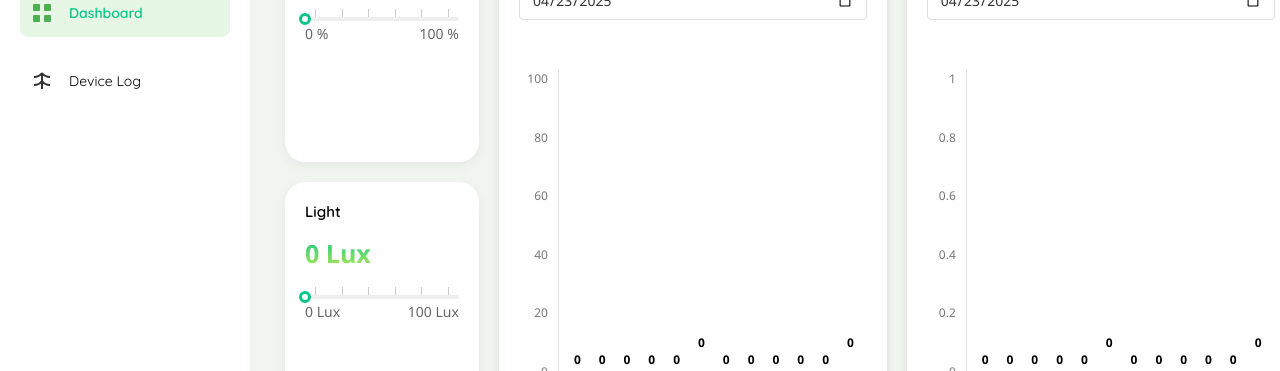
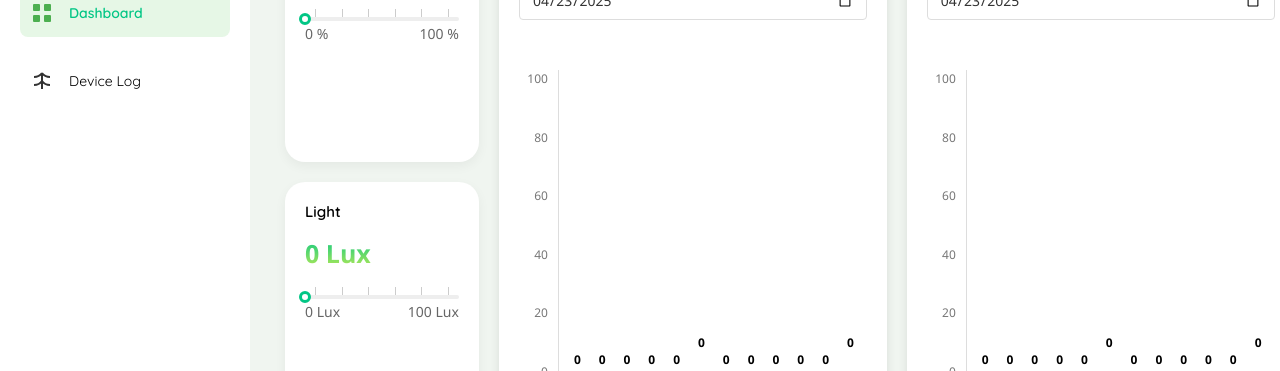
Before and after one commit to kchan139/fe-smartfarm, a React (Create React App) app: page /dashboard in a window 1280 px wide. Shown: the part 181-552 px from the top of the page. Built offline with nearby package versions, Linux system fonts and the light colour scheme; no server answers; sample sign-in values are in the browser's storage.

Commit message:
fix: value range of Moisture Chart

```diff
--- a/src/pages/Dashboard/Chart/Chart.js
+++ b/src/pages/Dashboard/Chart/Chart.js
@@ -1,7 +1,7 @@
 import "./Chart.css"
 import { useState, useEffect, useRef } from 'react';
 
-function Chart({type, updateInterval, title, sensor, percent}){
+function Chart({type, title, sensor}){
   const histogramRef = useRef(null);
   const [initialized, setInitialized] = useState(false);
   const [selectedDate, setSelectedDate] = useState('2025-04-23'); // default date
@@ -59,7 +59,7 @@ function Chart({type, updateInterval, title, sensor, percent}){
 
       // Animate the height change
       setTimeout(() => {
-        bar.style.height = `calc(${value*percent}% - 40px)`;
+        bar.style.height = `calc(${value}% - 40px)`;
         valueLabel.textContent = value;
       }, index * 100);
     });
@@ -72,7 +72,7 @@ function Chart({type, updateInterval, title, sensor, percent}){
 
   const fetchData = () => {
         fetch(`https://dadn-242-backend.vercel.app/webAction/getDailyStat?Sensor_ID=${sensor}&date=${selectedDate}`)
-        .then((response) => { ///get data for light sensor (ID: LS01)
+        .then((response) => { ///get data for light sensor (ID: LS01 (light sensor), SMS01 (soil moist sensor))
             if (!response.ok) {
                 throw new Error('Network response was not ok');
             }
@@ -125,11 +125,11 @@ function Chart({type, updateInterval, title, sensor, percent}){
                 </div>
                 <div class="histogram" ref={histogramRef}>
                     <div class="y-axis">
-                        <span class="y-axis-label">{100/percent}</span>
-                        <span class="y-axis-label">{80/percent}</span>
-                        <span class="y-axis-label">{60/percent}</span>
-                        <span class="y-axis-label">{40/percent}</span>
-                        <span class="y-axis-label">{20/percent}</span>
+                        <span class="y-axis-label">100</span>
+                        <span class="y-axis-label">80</span>
+                        <span class="y-axis-label">60</span>
+                        <span class="y-axis-label">40</span>
+                        <span class="y-axis-label">20</span>
                         <span class="y-axis-label">0</span>
                     </div>
                     <div class="x-axis"></div>
--- a/src/pages/Dashboard/Dashboard.js
+++ b/src/pages/Dashboard/Dashboard.js
@@ -45,16 +45,14 @@ function Dashboard() {
             });
         }, 2000);
     }, [])
-    let timeInterval = 2000;
-    let percentMois = 100;
-    let percentLight = 1;
+    // let timeInterval = 2000;
     return (
         <div class="dashboard" display="inline-block">
 
-            <Chart type = "histogram-container moisture-chart" updateInterval={timeInterval} title = "Moisture Chart" sensor="SMS01" percent={percentMois}></Chart>
-            <Chart type = "histogram-container light-chart" updateInterval={timeInterval} title = "Light Chart" sensor="LS01" percent={percentLight}></Chart>
+            <Chart type = "histogram-container moisture-chart" /*</div>updateInterval={timeInterval}*/ title = "Moisture Chart" sensor="SMS01"></Chart>
+            <Chart type = "histogram-container light-chart" /*updateInterval={timeInterval}*/ title = "Light Chart" sensor="LS01"></Chart>
+
             <Widget type = "widget metric-widget soil-moisture" value={humid} unit="%" lowest="0" highest="100">Soil Moisture</Widget>
-
             {/* <Widget value={temp} unit="°C" lowest="0" highest="50" >Temerature</Widget> */}
             <Widget type = "widget metric-widget light" value={light} unit=" Lux" lowest="0" highest="100" >Light</Widget>
 
```
